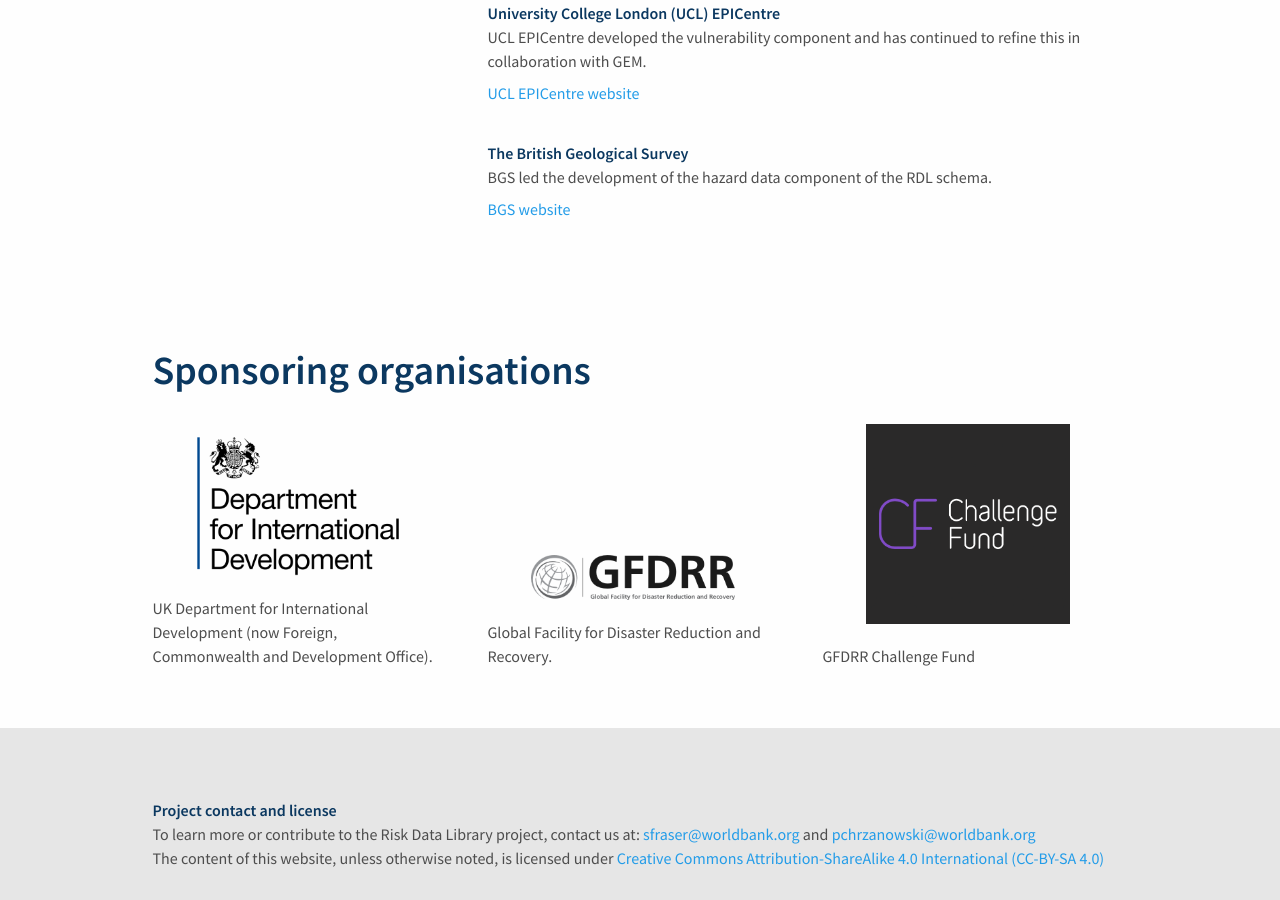
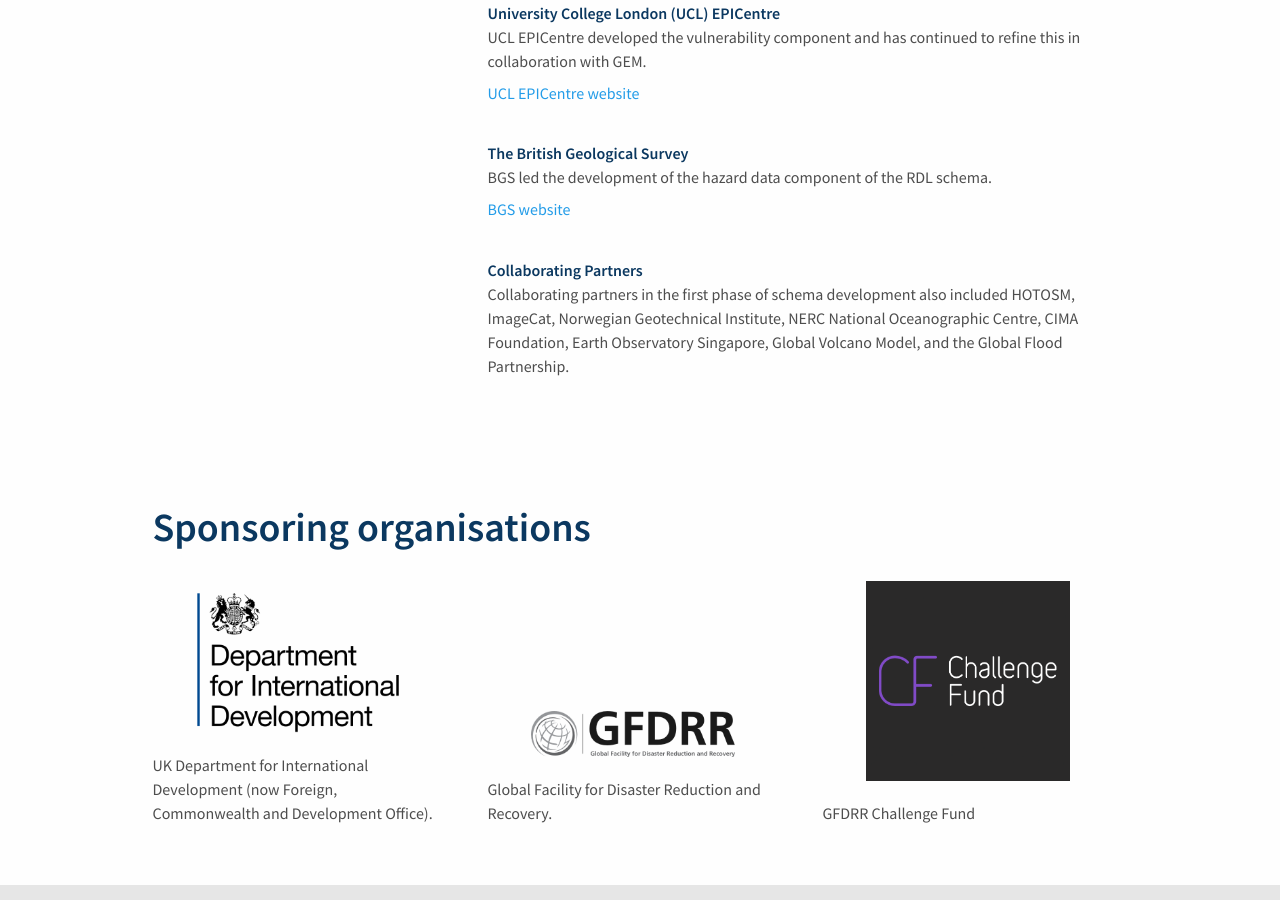
Before and after one commit to GFDRR/risk-data-library.github.io, a Jekyll site: the page built from project.html, in a window 1280 px wide and 900 px high, scrolled down 1686 px. Built offline with Jekyll 4.4.1, drawn with Linux system fonts in a browser that asks for light colours; nearby versions of some CDN libraries.

Commit message:
add collab partners section to project page
part of streamlining homepage - remove extended reference to partners and instead link to /project. This change to cite collaborating partners on /project

```diff
--- a/project.html
+++ b/project.html
@@ -120,6 +120,13 @@
         <a href="https://www.bgs.ac.uk" class="link" target="_blank">BGS website</a>
       </div>
 
+      <p class="title-color">
+      Collaborating Partners
+      </p>
+      <p>
+      Collaborating partners in the first phase of schema development also included HOTOSM, ImageCat, Norwegian Geotechnical Institute, NERC National Oceanographic Centre, CIMA Foundation, Earth Observatory Singapore, Global Volcano Model, and the Global Flood Partnership.
+      </p>
+
     </div>
   </div>
 </div>
```
